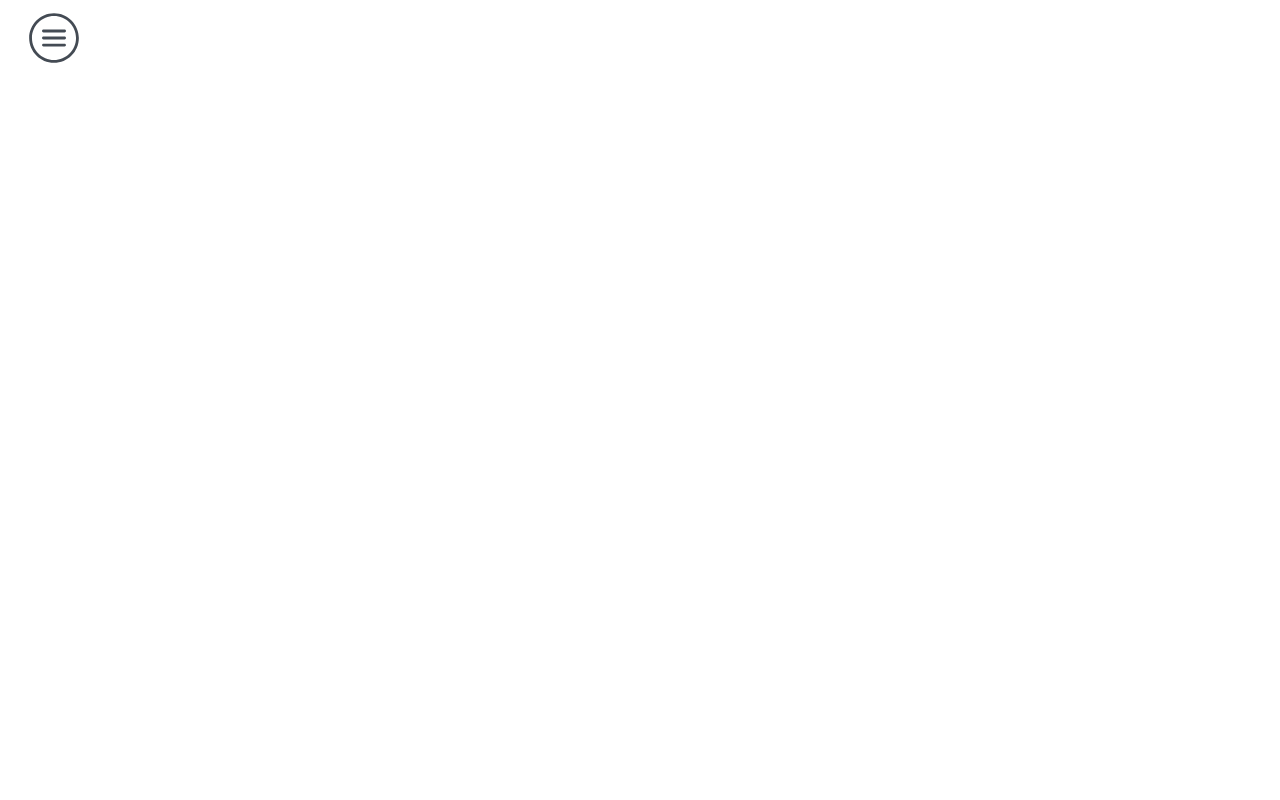
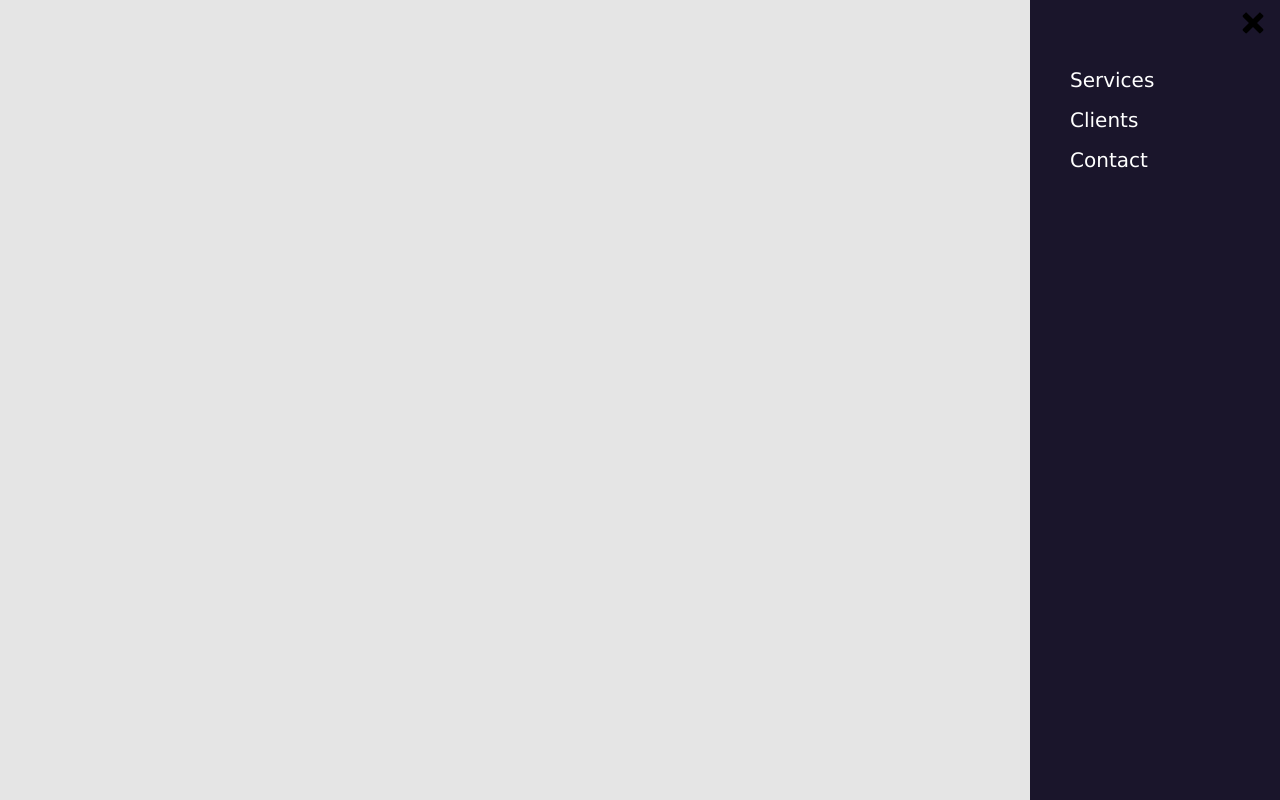
Before and after one commit to mbj36/vue-burger-menu, a Vue app: page / in a window 1280 px wide. Built offline with nearby package versions, Linux system fonts and the light colour scheme.

Commit message:
feat:new prop - right

```diff
--- a/src/App.vue
+++ b/src/App.vue
@@ -1,6 +1,6 @@
 <template>
     <div>
-        <sidebar>
+        <sidebar right isOpen>
             <a href="#">Services</a>
             <a href="#">Clients</a>
             <a href="#">Contact</a>
--- a/src/components/SideBar.vue
+++ b/src/components/SideBar.vue
@@ -23,13 +23,21 @@
         isOpen: {
           type: Boolean,
           required: false
+        },
+        right: {
+          type: Boolean,
+          required: false
         }
       },
       methods: {
         openMenu() {
           this.isSideBarOpen = true;
           document.getElementById('sideNav').style.width = '250px';
-          //document.body.style.backgroundColor = 'rgba(0,0,0,0.4)';
+          document.body.style.backgroundColor = 'rgba(0,0,0,0.1)';
+          if (this.right) {
+            document.querySelector('.sidebar').style.left = 'auto';
+            document.querySelector('.sidebar').style.right = '0px';
+          }
         },
         closeButton() {
           this.isSideBarOpen = false;
@@ -41,6 +49,9 @@
         if (this.isOpen) {
           this.openMenu();
         }
+        if (this.right) {
+          document.querySelector('.main').style.float = 'right';
+        }
       }
     };
 </script>
@@ -48,6 +59,7 @@
 <style>
     .main {
       padding: 16px;
+      float: left;
     }
     img:hover {
       opacity: 0.7;
@@ -56,10 +68,10 @@
       height: 100%; /* 100% Full-height */
       width: 0; /* 0 width - change this with JavaScript */
       position: fixed; /* Stay in place */
-      z-index: 1; /* Stay on top */
+      z-index: 1000; /* Stay on top */
       top: 0;
       left: 0;
-      background-color: rgb(40, 23, 88); /* Black*/
+      background-color: rgb(26, 21, 43); /* Black*/
       overflow-x: hidden; /* Disable horizontal scroll */
       padding-top: 60px; /* Place content 60px from the top */
       transition: 0.5s; /* 0.5 second transition effect to slide in the sidenav */
```
